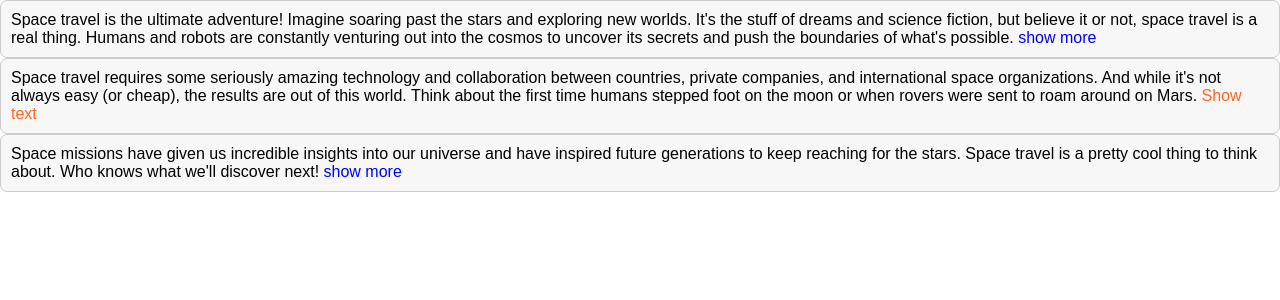
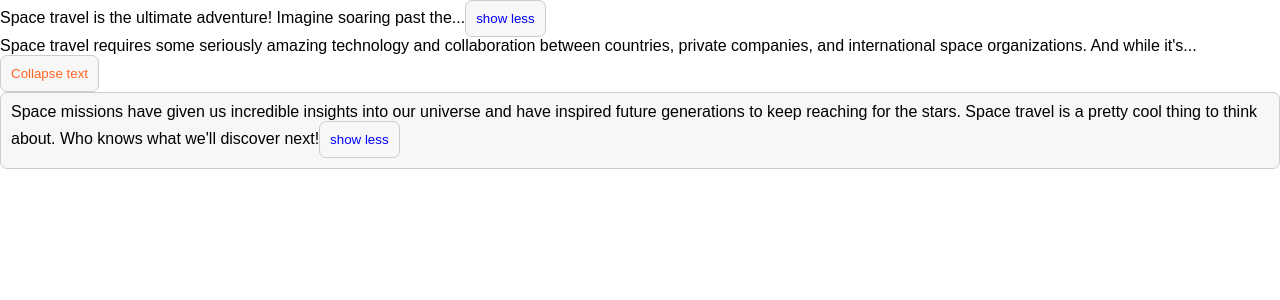
Before and after one commit to Ndesimoni/Text-Expander-with-public-APi, a React (Create React App) app: page / in a window 1280 px wide. Shown: the top 300 px of the page. Built offline with nearby package versions, Linux system fonts and the light colour scheme.

Commit message:
finish the functionalities for the text expander

```diff
--- a/src/App.js
+++ b/src/App.js
@@ -1,3 +1,4 @@
+import { useState } from "react";
 import "./index.css";
 
 export default function App() {
@@ -34,16 +35,33 @@ export default function App() {
   );
 }
 
+//this is the text expander component
 function TextExpander({
+  collapsedNumWords = 10,
+  collapseButtonText = "show less",
   children,
   buttonColor = "blue",
   expandButtonText = "show more",
+  expanded = false,
+  className,
 }) {
+  const [showTex, setShowTex] = useState(expanded);
+
+  const isExpanded = showTex
+    ? children
+    : children.split(" ").slice(0, collapsedNumWords).join(" ") + "...";
+
   return (
     <>
-      <div className="box">
-        {children}{" "}
-        <span style={{ color: buttonColor }}>{expandButtonText}</span>
+      <div className={className}>
+        <span> {isExpanded}</span>
+        <button
+          style={{ color: buttonColor }}
+          className="box"
+          onClick={() => setShowTex((e) => !e)}
+        >
+          {isExpanded ? collapseButtonText : expandButtonText}
+        </button>
       </div>
     </>
   );
```
